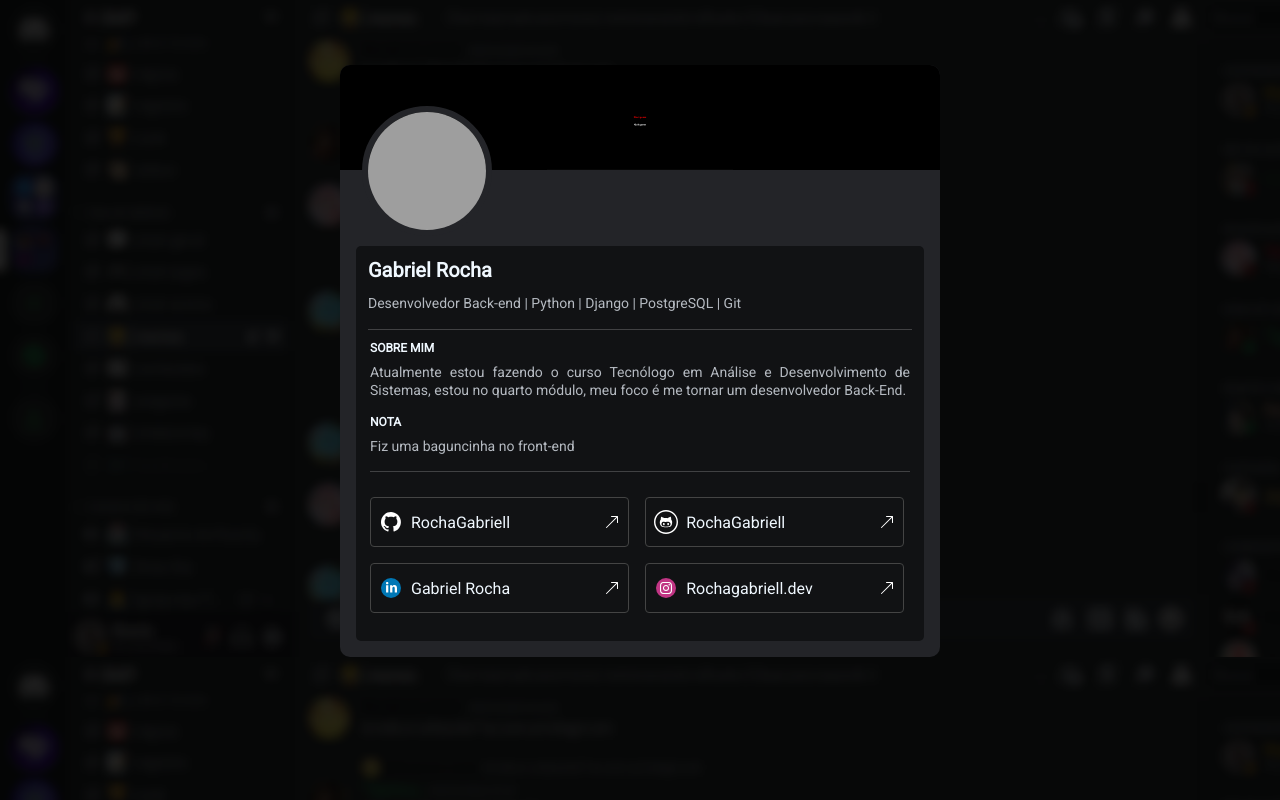
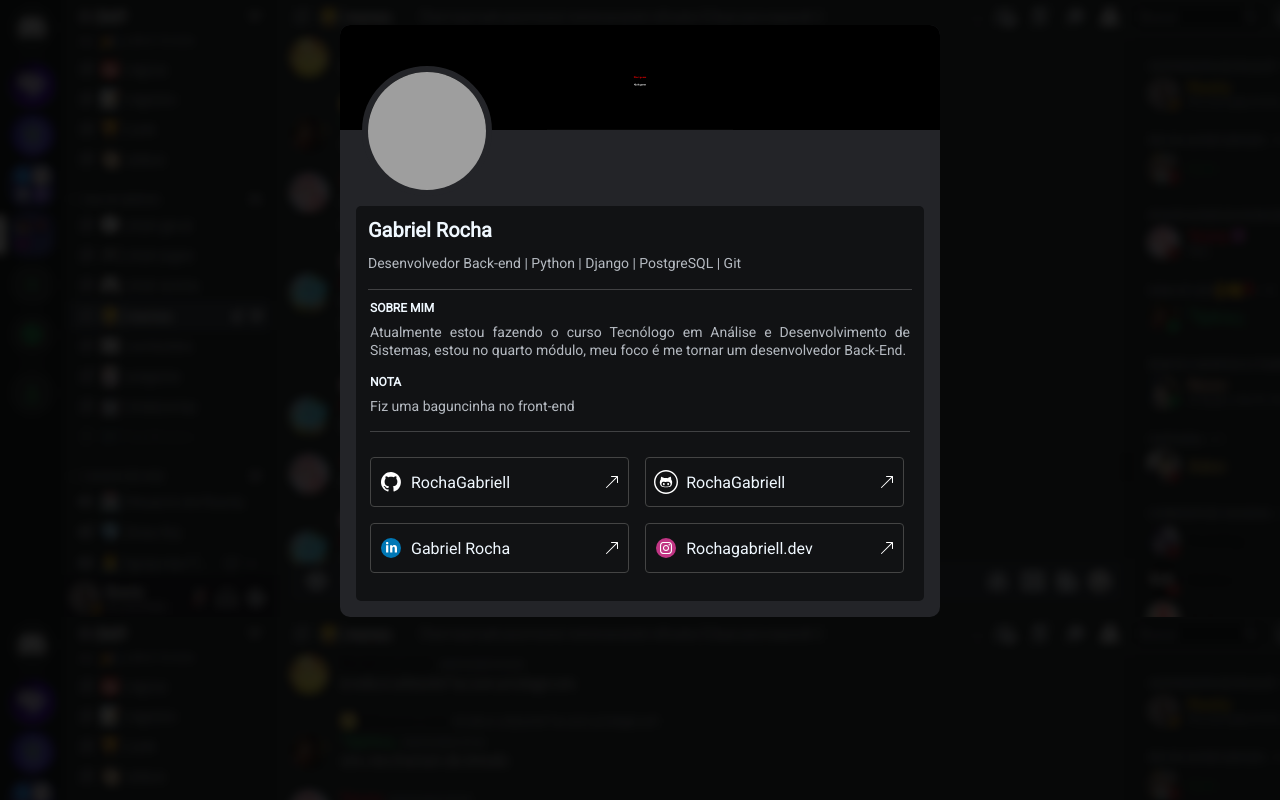
Before and after one commit to RochaGabriell/MiniPortfolio, a plain HTML site: page index.html in a window 1280 px wide. Drawn offline with Linux system fonts and the light colour scheme; grey boxes are pictures that could not be loaded.

Commit message:
Update style.css

```diff
--- a/assets/css/style.css
+++ b/assets/css/style.css
@@ -17,7 +17,7 @@ body {
   justify-content: center;
   align-items: center;
   width: 100vw;
-  margin-top: 65px;
+  margin-top: 25px;
 }
 
 .container {
```
